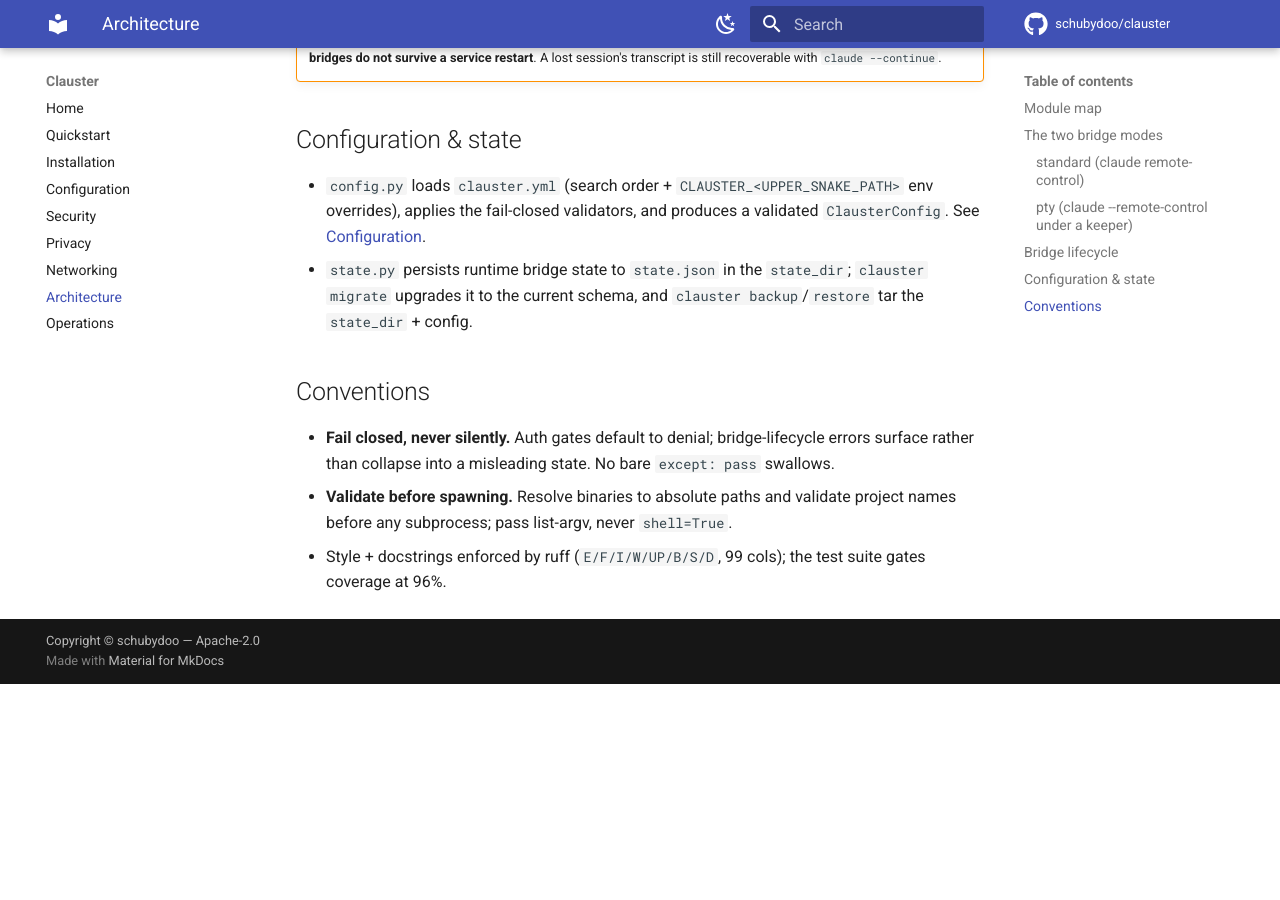
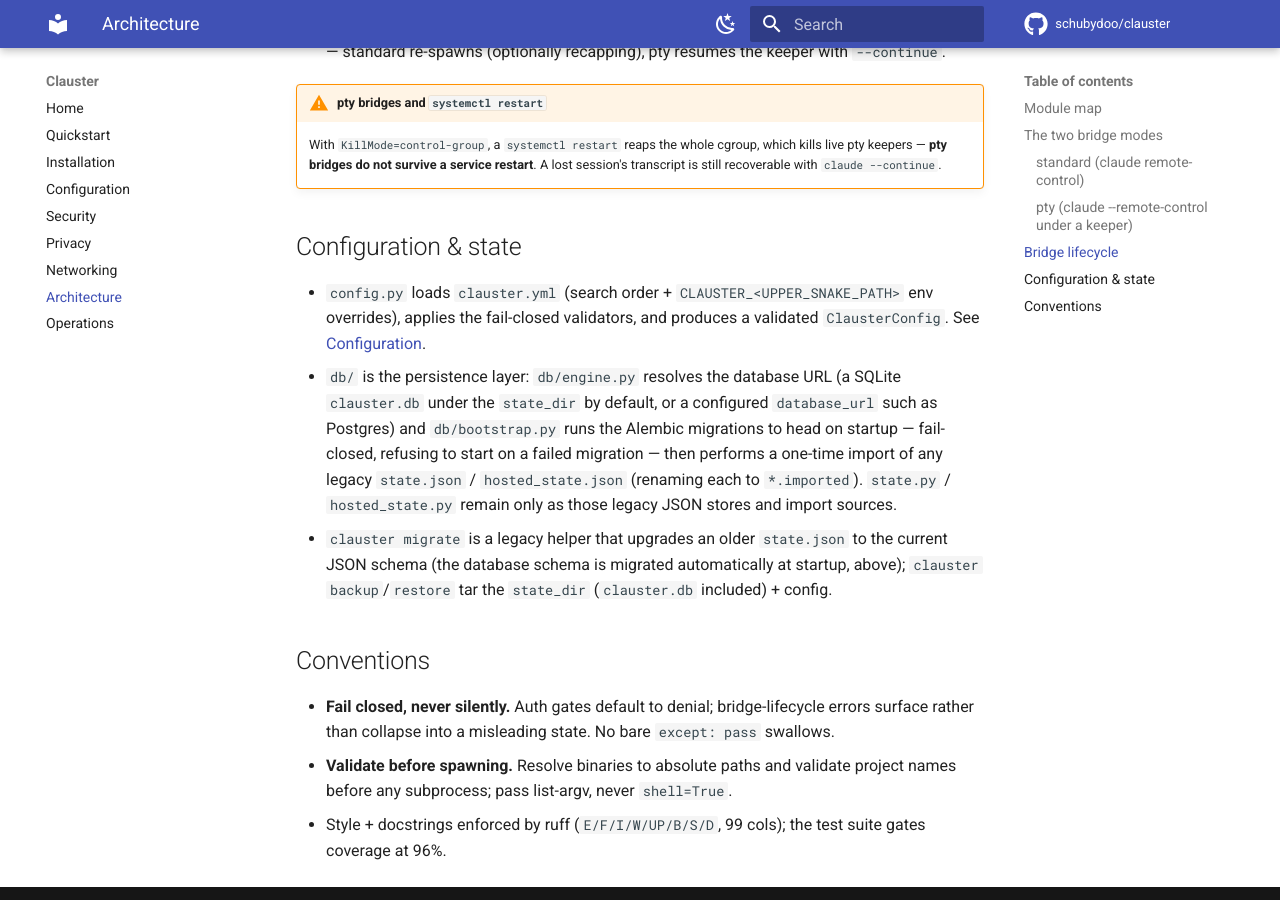
Before and after one commit to schubydoo/clauster, an MkDocs documentation site: the page built from docs/architecture.md, in a window 1280 px wide and 900 px high, scrolled down 3917 px. Built offline with MkDocs 1.6.1 and Material for MkDocs 9.7.7, drawn with Linux system fonts in a browser that asks for light colours; comment, search, counter and statistics services are not loaded; before the commit the page ends 4601 px from its top, so only the background shows below that; some of the changed text lies outside the part shown.

Commit message:
docs: document clauster.db (DB persistence) in backup/privacy/migrate
Document the clauster.db SQLite persistence file across the backup, privacy, and migrate docs.

Closes #404

```diff
--- a/docs/architecture.md
+++ b/docs/architecture.md
@@ -24,7 +24,8 @@ Key modules under `src/clauster/`:
 | `procutil.py` | `psutil`-based process introspection: liveness with PID-reuse defense (create-time + cmdline match) and the match-gated kill behind bridge rediscovery and hosted orphan recovery. |
 | `auth.py` | Auth foundation (fail-closed; pure functions, no FastAPI import). |
 | `config.py` | Config load, env-override, and validation (`ClausterConfig`). |
-| `state.py` | `state.json` persistence. |
+| `db/` | Persistence layer: `engine.py` (resolves the DB URL — SQLite `clauster.db` under `state_dir` by default, or a configured `database_url`), `models.py`/`stores.py` (SQLAlchemy schema + record stores), `bootstrap.py` (startup Alembic-to-head + one-time legacy-JSON import, both fail-closed), and the packaged Alembic `migrations/`. |
+| `state.py` | Legacy `state.json` store — now an import source only (the live store is `clauster.db`). |
 | `models.py` | Domain models. |
 | `metrics.py` | Per-bridge resource sampling (CPU / memory / disk). |
 | `usage.py` | Token + approximate-cost rollup from session transcripts. |
@@ -35,7 +36,7 @@ Key modules under `src/clauster/`:
 | `claustrum_client.py` | Async unix-socket NDJSON JSON-RPC client for the claustrum daemon (hosted live-view channel; experimental). |
 | `claustrum_daemon.py` | Connect-or-spawn lifecycle + auth-token management + health for the per-deployment claustrum daemon (experimental). |
 | `hosted.py` | Hosted-channel session engine — `HostedSession` (stream-json spawn, stdout control-plane routing, redaction + ring buffer + fan-out, fail-closed permission parking) and `HostedManager` (registry, separate from the bridge runner). Has a live-view + permissions UI and reattaches across restarts; experimental. |
-| `hosted_state.py` | `HostedStateStore` — persists hosted sessions to a separate `hosted_state.json` keyed by `claustrum_process_id` (the bridge `state.json` is project-keyed), so a Clauster restart can reattach them. |
+| `hosted_state.py` | Legacy `hosted_state.json` store for hosted sessions, keyed by `claustrum_process_id` — now an import source only (hosted-session records live in `clauster.db`, letting a Clauster restart reattach them). |
 | `hooks/resume_recap.py` | The `SessionStart` hook that recaps the prior conversation into a restarted bridge. |
 
 ## The two bridge modes
@@ -132,9 +133,17 @@ resume always honour the recorded mode.
 - `config.py` loads `clauster.yml` (search order + `CLAUSTER_<UPPER_SNAKE_PATH>`
     env overrides), applies the fail-closed validators, and produces a validated
     `ClausterConfig`. See [Configuration](configuration.md).
-- `state.py` persists runtime bridge state to `state.json` in the `state_dir`;
-    `clauster migrate` upgrades it to the current schema, and
-    `clauster backup`/`restore` tar the `state_dir` + config.
+- `db/` is the persistence layer: `db/engine.py` resolves the database URL
+    (a SQLite `clauster.db` under the `state_dir` by default, or a configured
+    `database_url` such as Postgres) and `db/bootstrap.py` runs the Alembic
+    migrations to head on startup — fail-closed, refusing to start on a failed
+    migration — then performs a one-time import of any legacy `state.json` /
+    `hosted_state.json` (renaming each to `*.imported`). `state.py` /
+    `hosted_state.py` remain only as those legacy JSON stores and import sources.
+- `clauster migrate` is a legacy helper that upgrades an older `state.json` to
+    the current JSON schema (the database schema is migrated automatically at
+    startup, above); `clauster backup`/`restore` tar the `state_dir`
+    (`clauster.db` included) + config.
 
 ## Conventions
 
```
Also changed, not shown: docs/operations.md (+12 -4 lines), docs/privacy.md (+5 -5 lines).
